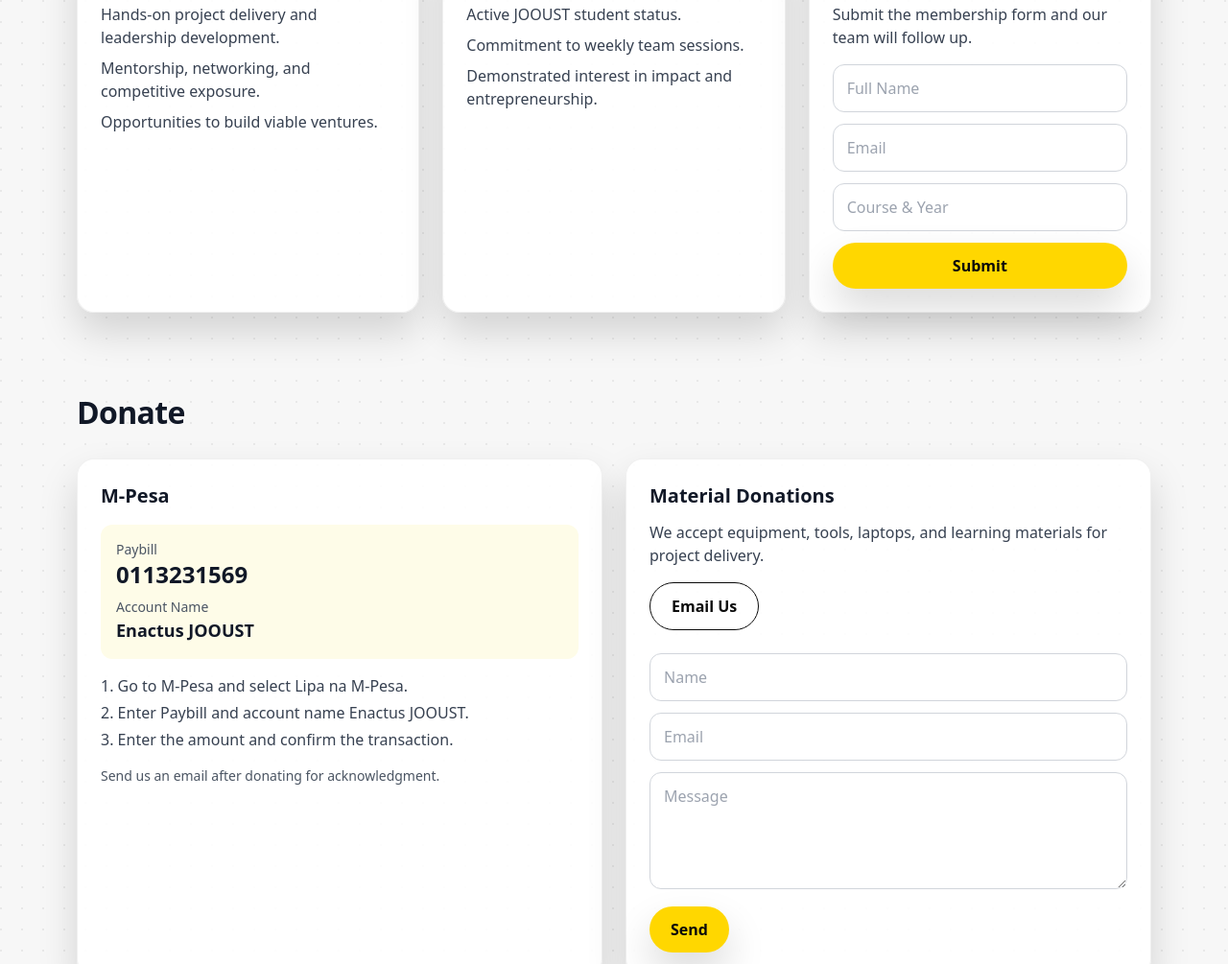
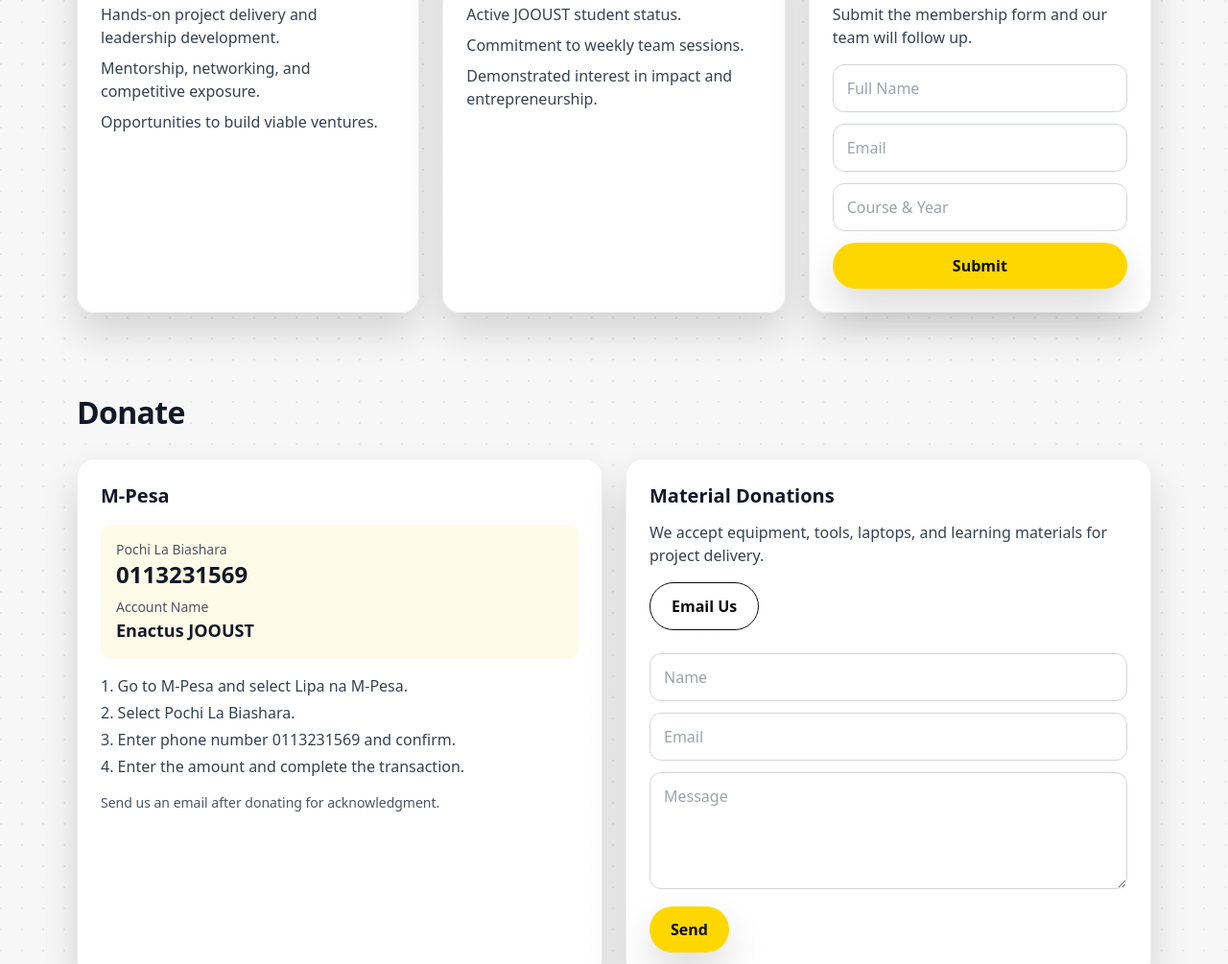
Before and after one commit to Mathewrean/enactus_web, a plain HTML site: page enactus-jooust/join.html in a window 1280 px wide. Shown: the part 286-1291 px from the top of the page at 96% size. Drawn offline with nearby package versions, Linux system fonts and the light colour scheme.

Commit message:
fix: update M-Pesa instructions and account details for clarity

```diff
--- a/enactus-jooust/join.html
+++ b/enactus-jooust/join.html
@@ -93,15 +93,16 @@
         <div class="card p-6">
           <h3 class="text-xl font-bold">M-Pesa</h3>
           <div class="mt-4 p-4 bg-yellow-50 rounded-xl">
-            <div class="text-sm text-gray-600">Paybill</div>
+            <div class="text-sm text-gray-600">Pochi La Biashara</div>
             <div class="text-2xl font-black">0113231569</div>
             <div class="text-sm text-gray-600 mt-2">Account Name</div>
             <div class="text-lg font-semibold">Enactus JOOUST</div>
           </div>
           <ol class="mt-4 text-gray-700 list-decimal list-inside space-y-1">
             <li>Go to M-Pesa and select Lipa na M-Pesa.</li>
-            <li>Enter Paybill and account name Enactus JOOUST.</li>
-            <li>Enter the amount and confirm the transaction.</li>
+            <li>Select Pochi La Biashara.</li>
+            <li>Enter phone number 0113231569 and confirm.</li>
+            <li>Enter the amount and complete the transaction.</li>
           </ol>
           <p class="mt-4 text-sm text-gray-600">Send us an email after donating for acknowledgment.</p>
         </div>
```
